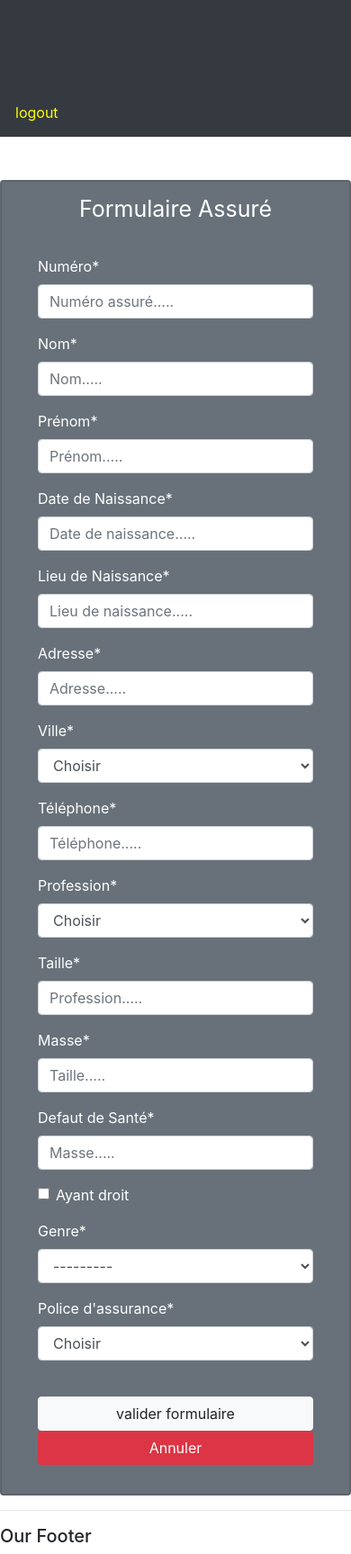
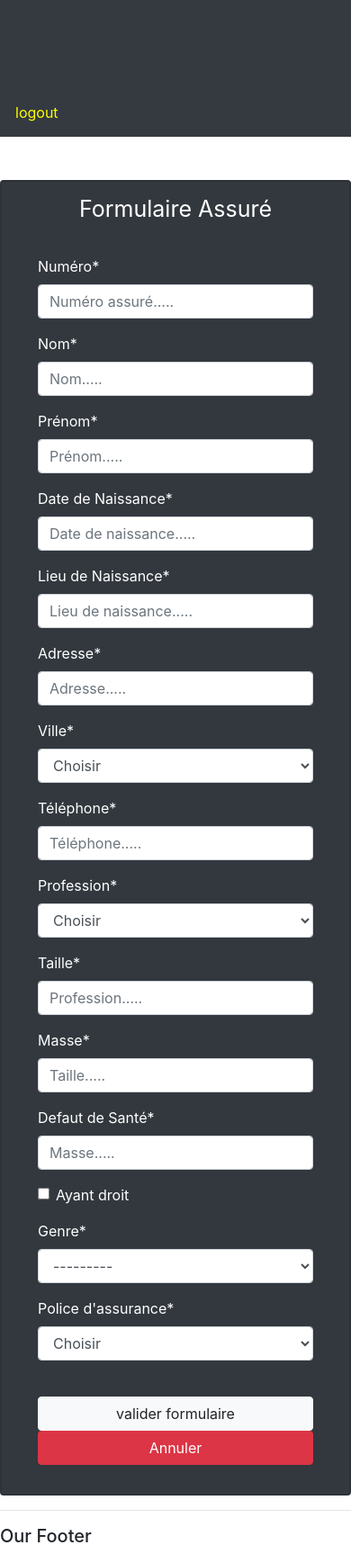
Before and after one commit to ahsouleymane/appli_assurance, a Django app: template assurance/templates/assure/modifier_assure_form.html in a window 390 px wide. Shown: the part 692-2419 px from the top of the page at 90% size. Run offline with Django 4.2, Linux system fonts and the light colour scheme; the template is opened without the code that fills it: values that come from a table or form of the project are taken from there, others are empty; data comes from the database, SQL or seed files in the repository; some libraries are stand-ins or nearby versions.

Commit message:
optimisation

```diff
--- a/assurance/templates/assure/modifier_assure_form.html
+++ b/assurance/templates/assure/modifier_assure_form.html
@@ -11,8 +11,8 @@
 <br><br>
 
 <div class="row">
-    <div class="container col-md-6 col-md-offset-3">
-        <div class="card bg-secondary text-white">
+    <div class="container col-md-12">
+        <div class="card bg-dark text-white">
             <div class="card card-header">
                 <div class="card-title" style="text-align: center; font-size: 25px;">
                     Formulaire Assuré
@@ -23,21 +23,29 @@
 
                         {% csrf_token %}
 
+                        <div class="row">
+                            <div class="col-md-4">
                                 {{ form.numero | as_crispy_field }}
                                 {{ form.nom | as_crispy_field }}
                                 {{ form.prenom | as_crispy_field }}
                                 {{ form.dateNaiss | as_crispy_field }}
                                 {{ form.lieuNaiss | as_crispy_field }}
+                            </div>
+                            <div class="col-md-4">
                                 {{ form.adresse | as_crispy_field }}
                                 {{ form.ville | as_crispy_field }}
                                 {{ form.telephone | as_crispy_field }}
                                 {{ form.profession | as_crispy_field }}
                                 {{ form.taille | as_crispy_field }}
+                            </div>
+                            <div class="col-md-4">
                                 {{ form.masse | as_crispy_field }}
                                 {{ form.defautSante | as_crispy_field }}
                                 {{ form.ayantDroit | as_crispy_field }}
                                 {{ form.genre | as_crispy_field }}
                                 {{ form.police_assurance | as_crispy_field }}
+                            </div>
+                        </div>
 
                         <br>
 
--- a/assurance/templates/pharmacie/modifier_agentPharmacie_form.html
+++ b/assurance/templates/pharmacie/modifier_agentPharmacie_form.html
@@ -11,8 +11,8 @@
 <br><br>
 
 <div class="row">
-    <div class="container col-md-6 col-md-offset-3">
-        <div class="card bg-success text-white">
+    <div class="container">
+        <div class="card bg-dark text-white">
             <div class="card card-header">
                 <div class="card-title" style="text-align: center; font-size: 25px;">
                     FORMULAIRE AGENT PHARMACIE
--- a/assurance/templates/pharmacie/modifier_pharmacie_form.html
+++ b/assurance/templates/pharmacie/modifier_pharmacie_form.html
@@ -11,8 +11,8 @@
 <br><br>
 
 <div class="row">
-    <div class="container col-md-6 col-md-offset-3">
-        <div class="card bg-success text-white">
+    <div class="container">
+        <div class="card bg-dark text-white">
             <div class="card card-header">
                 <div class="card-title" style="text-align: center; font-size: 25px;">
                     FORMULAIRE PHARMACIE
--- a/assurance/templates/sancfis/modifier_agentSancfis_form.html
+++ b/assurance/templates/sancfis/modifier_agentSancfis_form.html
@@ -11,8 +11,8 @@
 <br><br>
 
 <div class="row">
-    <div class="container col-md-6 col-md-offset-3">
-        <div class="card bg-info text-dark">
+    <div class="container">
+        <div class="card bg-dark text-dark">
             <div class="card card-header">
                 <div class="card-title" style="text-align: center; font-size: 25px;">
                     Formulaire
```
Also changed, not shown: assurance/templates/cs/agentCs_form.html (+8 -2 lines), assurance/templates/cs/cs_form.html (+8 -2 lines), assurance/templates/labo/agentLabo_form.html (+8 -3 lines), assurance/templates/labo/labo_form.html (+8 -3 lines), assurance/templates/pharmacie/agentPharmacie_form.html (+8 -2 lines), assurance/templates/pharmacie/pharmacie_form.html (+8 -3 lines). Lines whose indentation alone changed are shown as unchanged.
